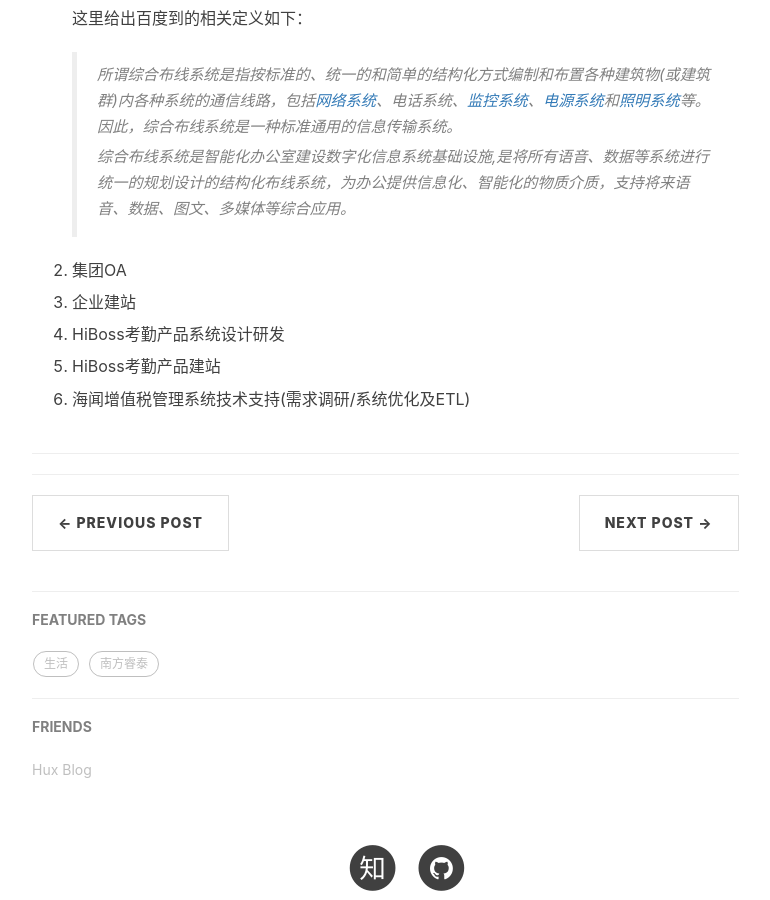
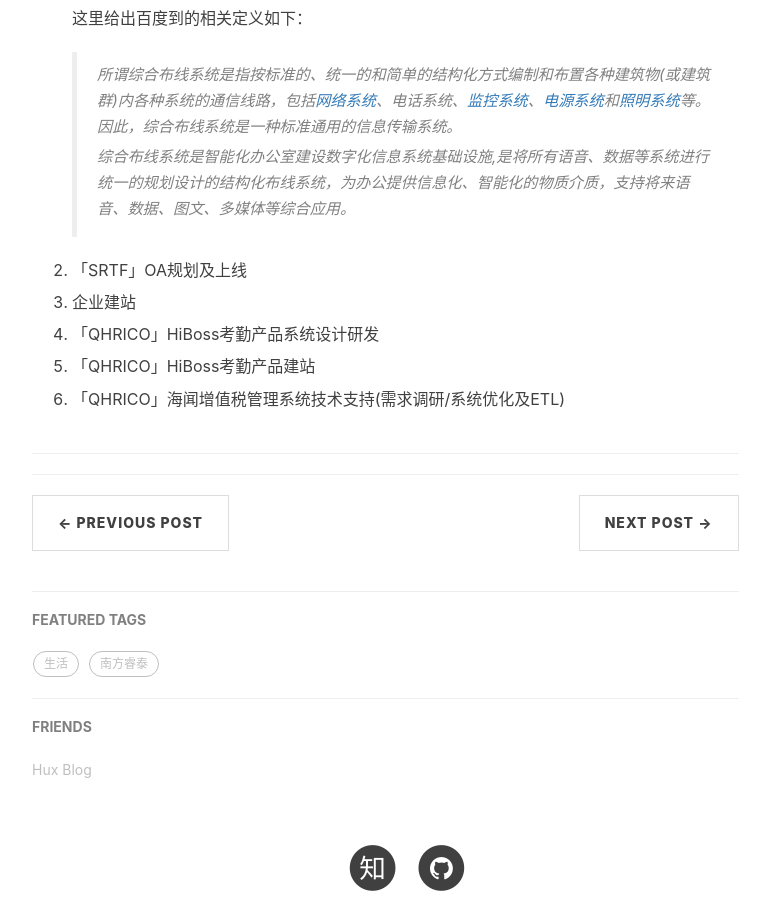
Before and after one commit to LambertW/lambertw.github.io, a Jekyll site: the page built from _posts/2016-08-22-hello-srtf.markdown, in a window 1280 px wide and 900 px high, scrolled down 1087 px. Shown: the whole window, without its empty margins (233-1003 px from the left). Built offline with Jekyll 4.4.1, drawn with Linux system fonts in a browser that asks for light colours; nearby versions of some CDN libraries; comment, search, counter and statistics services are not loaded.

Commit message:
新增SRTF系列通用背景图 增加子文章跳转主系列

```diff
--- a/_posts/2016-08-21-hello-blog.markdown
+++ b/_posts/2016-08-21-hello-blog.markdown
@@ -5,7 +5,7 @@
 date:       	"2016-08-21 16:41:00 +0800"
 author:     	"LambertWu"
 header-img: 	"img/in-post/hello-blog.jpg"
-catalog:	true
+catalog:	    true
 tags:
     - 生活
 
--- a/_posts/2016-08-22-hello-srtf.markdown
+++ b/_posts/2016-08-22-hello-srtf.markdown
@@ -5,7 +5,7 @@
 date:       	"2016-08-22 10:02:00 +0800"
 author:     	"LambertWu"
 header-img: 	"img/in-post/hello-srtf-bg.jpg"
-catalog:	true
+catalog:	    true
 tags:
     - 南方睿泰
     - 生活
@@ -41,15 +41,15 @@
    >
    > 综合布线系统是智能化办公室建设数字化信息系统基础设施,是将所有语音、数据等系统进行统一的规划设计的结构化布线系统，为办公提供信息化、智能化的物质介质，支持将来语音、数据、图文、多媒体等综合应用。
 
-2. 集团OA
+2. 「SRTF」OA规划及上线
 
 3. 企业建站
 
-4. HiBoss考勤产品系统设计研发
+4. 「QHRICO」HiBoss考勤产品系统设计研发
 
-5. HiBoss考勤产品建站
+5. 「QHRICO」HiBoss考勤产品建站
 
-6. 海闻增值税管理系统技术支持(需求调研/系统优化及ETL)
+6. 「QHRICO」海闻增值税管理系统技术支持(需求调研/系统优化及ETL)
 
 
 
--- a/_posts/2016-08-22-srtf-pbx.markdown
+++ b/_posts/2016-08-22-srtf-pbx.markdown
@@ -4,8 +4,8 @@
 subtitle:   	"2014/08/01-2014/09/15"
 date:       	"2016-08-22 14:07:00 +0800"
 author:     	"LambertWu"
-header-img: 	""
-catalog:	true
+header-img: 	"img/in-post/srtf-normal-bg.jpg"
+catalog:      true
 tags:
     - 南方睿泰
 
@@ -13,6 +13,8 @@
 ---
 
 > 程控交换机，全称为[存储程序控制](http://baike.baidu.com/view/3871429.htm)交换机（与之对应的是布线逻辑控制交换机，简称布控交换机），也称为[程控数字交换机](http://baike.baidu.com/view/3871435.htm)或数字程控交换机。通常专指用于电话交换网的交换设备，它以计算机程序控制电话的接续。程控交换机是利用现代计算机技术，完成控制、接续等工作的电话交换机。
+
+返回主目录：[「SRTF」回忆录](/2016/08/22/hello-srtf/)
 
 # 背景
 
--- a/_posts/2016-08-22-srtf-security-monitoring.markdown
+++ b/_posts/2016-08-22-srtf-security-monitoring.markdown
@@ -4,8 +4,8 @@
 subtitle:   	"2014/08/15-2014/09/01"
 date:       	"2016-08-22 14:07:00 +0800"
 author:     	"LambertWu"
-header-img: 	""
-catalog:	true
+header-img: 	"img/in-post/srtf-normal-bg.jpg"
+catalog:	    true
 tags:
     - 南方睿泰
 
@@ -13,6 +13,8 @@
 ---
 
 > 视频安防[监控系统](http://baike.baidu.com/view/130518.htm)利用视频技术探测、监视设防区域并实时显示、记录现场图像的电子系统或网络。
+
+返回主目录：[「SRTF」回忆录](/2016/08/22/hello-srtf/)
 
 # 背景
 
```
Also changed, not shown: img/in-post/srtf-normal-bg.jpg (added).
